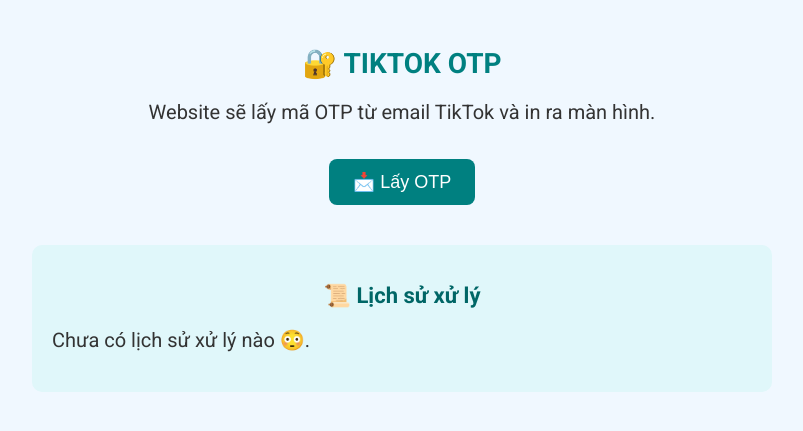
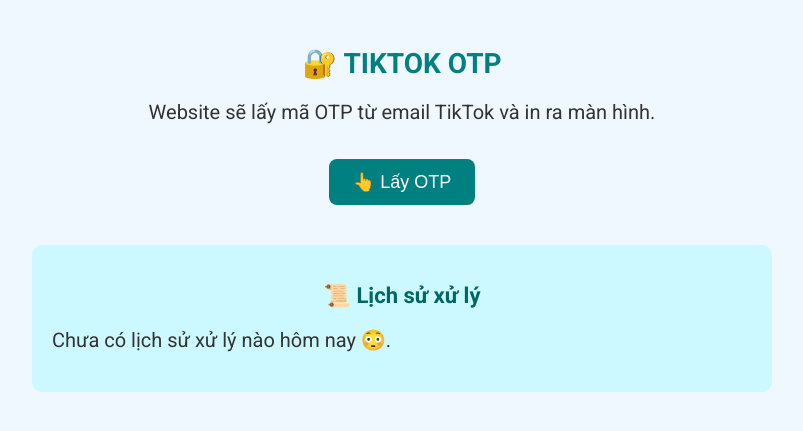
Before and after one commit to Kittyumbs/otp-line-notify, a Flask app: page / in a window 1280 px wide. Shown: the top 431 px of the page, without its empty margins (238-1041 px from the left). Run offline with Flask 3, Linux system fonts and the light colour scheme.

Commit message:
Fix html

```diff
--- a/templates/index.html
+++ b/templates/index.html
@@ -56,7 +56,7 @@
             max-width: 700px;
             margin: 40px auto 0;
             text-align: left;
-            background-color: #e0f7fa;
+            background-color: #ccf9ff;
             padding: 20px;
             border-radius: 10px;
         }
@@ -86,7 +86,7 @@
     <h1>🔐 TIKTOK OTP</h1>
     <p>Website sẽ lấy mã OTP từ email TikTok và in ra màn hình.</p>
 
-    <button id="fetchOtp" class="button">📩 Lấy OTP</button>
+    <button id="fetchOtp" class="button">👆 Lấy OTP</button>
 
     <p class="loading" id="loadingText">⏳ Đang lấy mã OTP, vui lòng chờ...</p>
 
@@ -103,7 +103,7 @@
                 </div>
             {% endfor %}
         {% else %}
-            <p>Chưa có lịch sử xử lý nào 😳.</p>
+            <p>Chưa có lịch sử xử lý nào hôm nay 😳.</p>
         {% endif %}
     </div>
 
@@ -126,7 +126,7 @@
                     resultBox.style.display = "block";
                     button.disabled = false;
                     button.innerText = "📩 Lấy OTP";
-                    setTimeout(() => location.reload(), 10000); // Refresh lại trang sau 1s để cập nhật lịch sử
+                    setTimeout(() => location.reload(), 5000); // Refresh lại trang sau 5s để cập nhật lịch sử
                 })
                 .catch(error => {
                     loadingText.style.display = "none";
```
